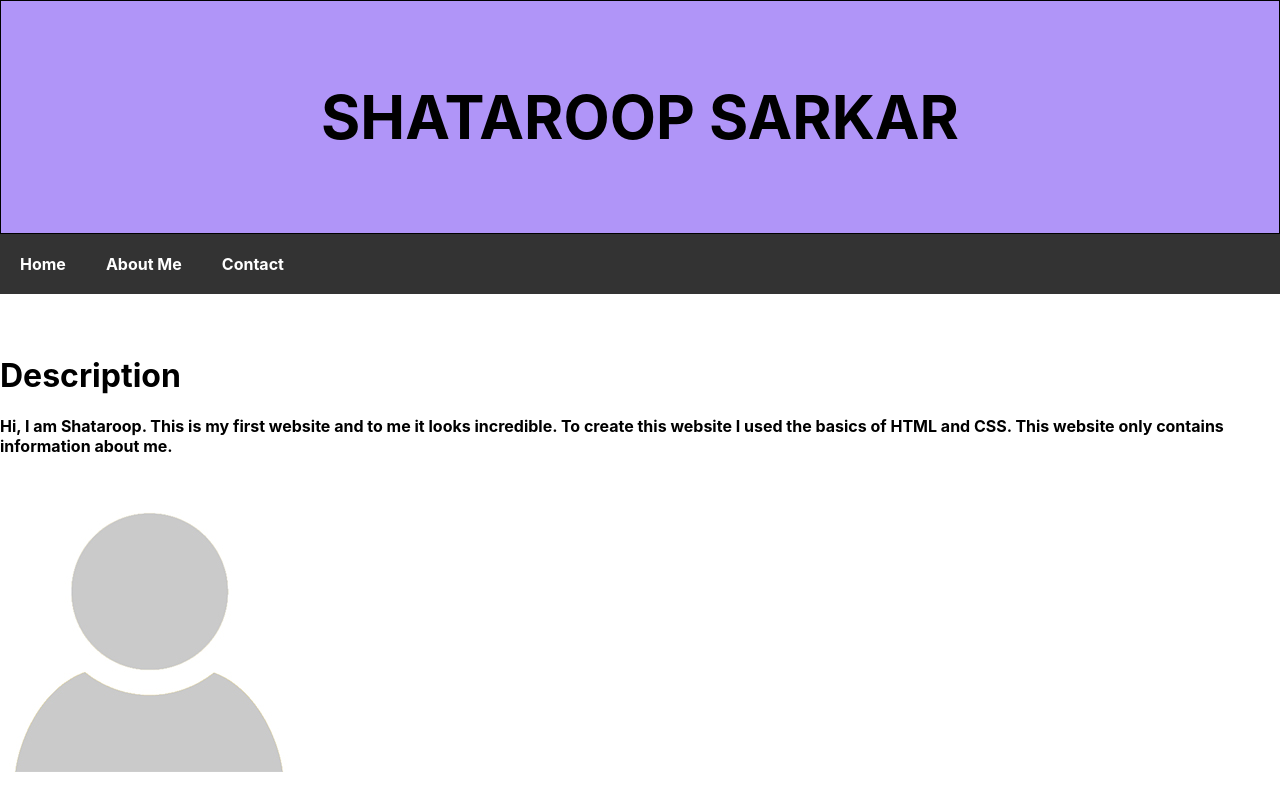
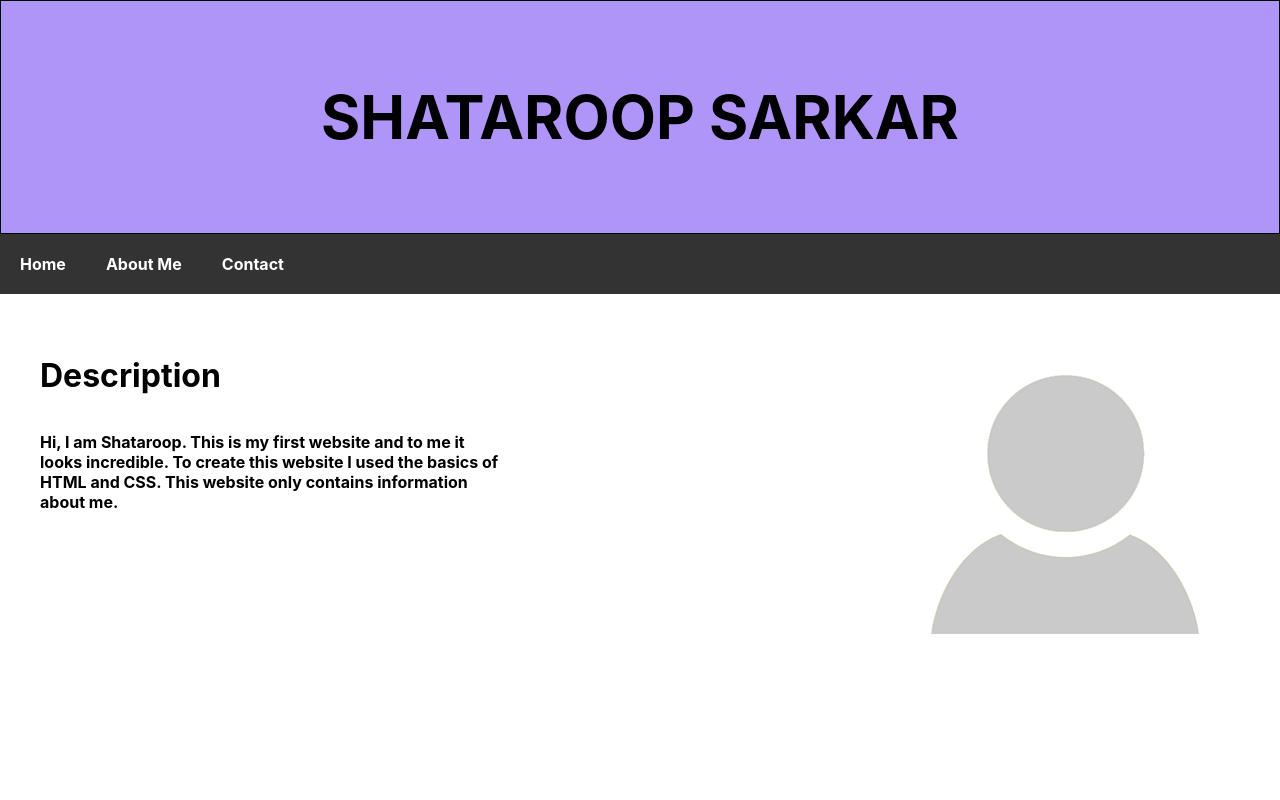
Before and after one commit to HubServer/Shataroop, a plain HTML site: page index.html in a window 1280 px wide. Drawn offline with Linux system fonts and the light colour scheme.

Commit message:
Update index.html

```diff
--- a/index.html
+++ b/index.html
@@ -2,7 +2,7 @@
 <html lang="en">
 <head>
     <header>
-        <h1 id="header">SHATAROOP SARKAR</h1>
+        <h1 id="heading">SHATAROOP SARKAR</h1>
     </header>
     <link rel="stylesheet" href="style.css">
     <meta charset="UTF-8">
@@ -17,8 +17,8 @@
     <a href="#"><b>Contact</b></a>
 </nav>
 <br><br>
-<h1>Description</h1>
-<p class="body"><b>Hi, I am Shataroop. This is my first website and to me it looks incredible. To create this website I used the basics of HTML and CSS. This website only contains information about me.</b></p>
-<img src="php.jpg" class="right">
+<img src="php.jpg" class="pic">
+<h1 class="text">Description</h1>
+<p class="text"><b>Hi, I am Shataroop. This is my first website and to me it looks incredible. To create this website I used the basics of HTML and CSS. This website only contains information about me.</b></p>
 </body>
 </html>
```
